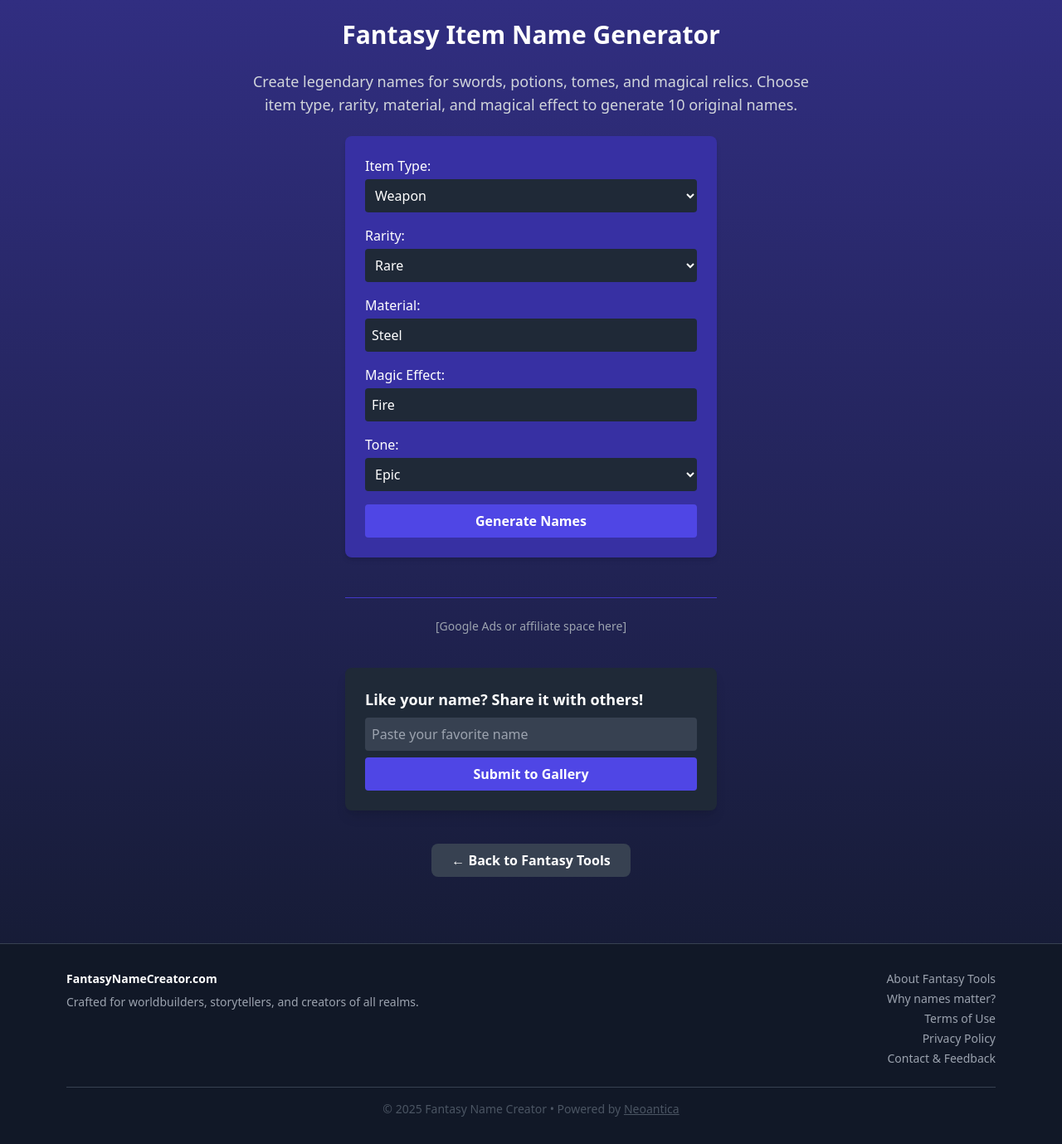
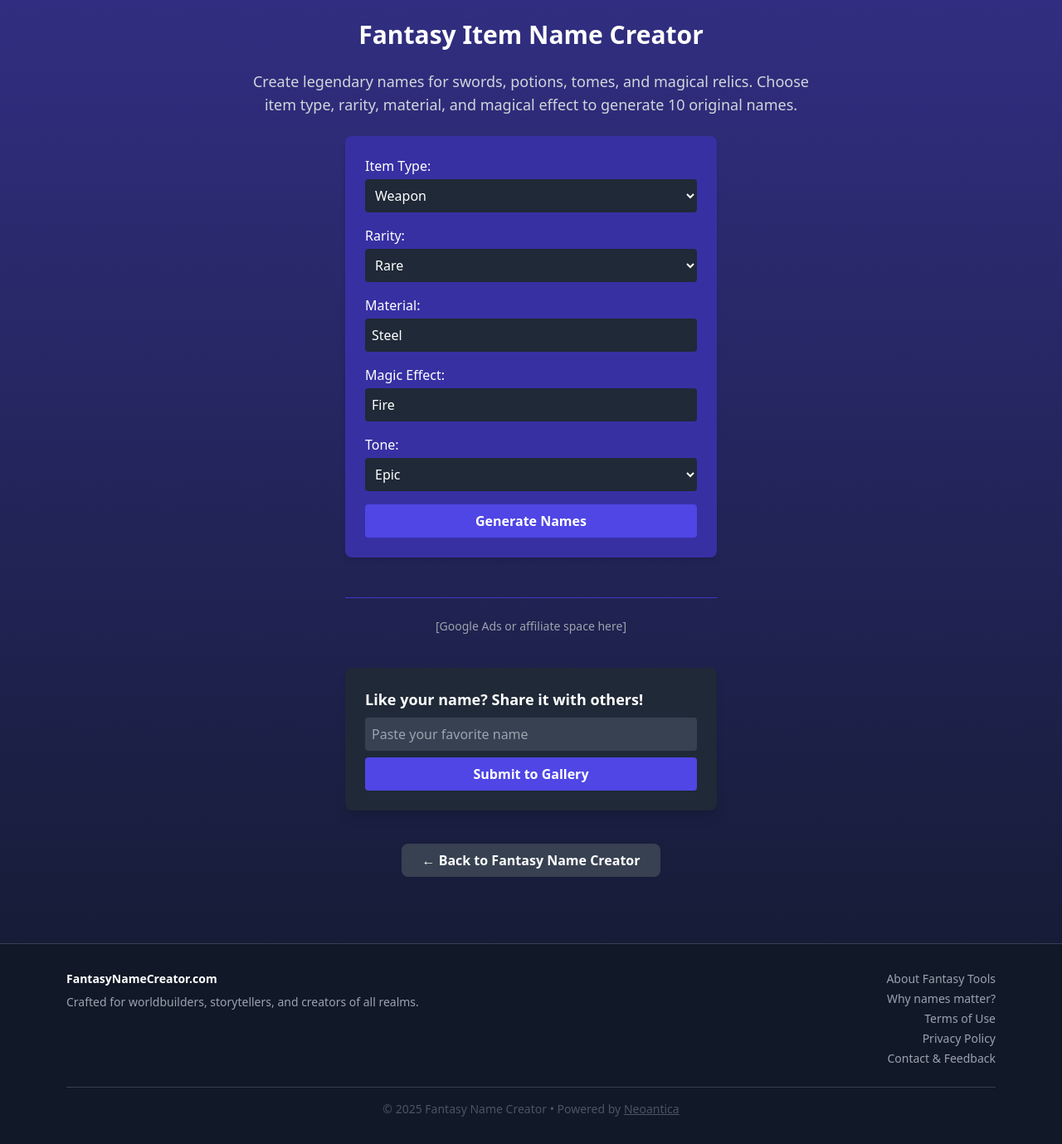
Before and after one commit to JiriTill/fantasytools, a React (Vite) app in the folder client/: page /item in a window 1280 px wide. Shown: the whole page at 83% size. Built offline with nearby package versions, Linux system fonts and the light colour scheme.

Commit message:
Update Item.jsx

```diff
--- a/client/src/pages/Item.jsx
+++ b/client/src/pages/Item.jsx
@@ -1,4 +1,3 @@
-// src/pages/Item.jsx
 import React, { useState } from 'react';
 import axios from 'axios';
 import { Link } from 'react-router-dom';
@@ -55,14 +54,14 @@ Rules:
   return (
     <>
       <Helmet>
-        <title>Fantasy Item Name Generator | FantasyTools</title>
+        <title>Fantasy Item Name Generator | Fantasy Name Creator</title>
         <meta name="description" content="Generate legendary names for fantasy weapons, relics, potions, and magical artifacts. Perfect for D&D, RPGs, and worldbuilding." />
         <meta name="keywords" content="fantasy item name generator, RPG item names, magic weapon name, artifact generator, Dungeons & Dragons item name tool" />
       </Helmet>
 
       <div className="min-h-screen bg-gradient-to-b from-indigo-900 to-gray-900 text-white">
         <main className="p-6 flex flex-col items-center pb-20">
-          <h1 className="text-3xl font-bold mb-6">Fantasy Item Name Generator</h1>
+          <h1 className="text-3xl font-bold mb-6">Fantasy Item Name Creator</h1>
 
           <p className="text-lg text-center max-w-2xl text-gray-300 mb-6">
             Create legendary names for swords, potions, tomes, and magical relics. Choose item type, rarity, material, and magical effect to generate 10 original names.
@@ -164,7 +163,7 @@ Rules:
             to="/"
             className="mt-10 inline-block bg-gray-700 hover:bg-gray-600 text-white font-semibold py-2 px-6 rounded-lg transition"
           >
-            ← Back to Fantasy Tools
+            ← Back to Fantasy Name Creator
           </Link>
         </main>
         <Footer />
```
